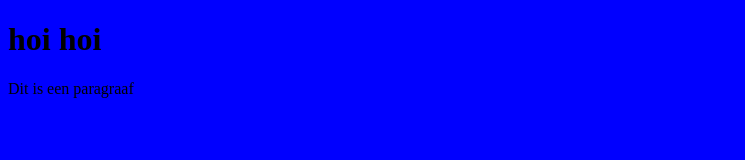
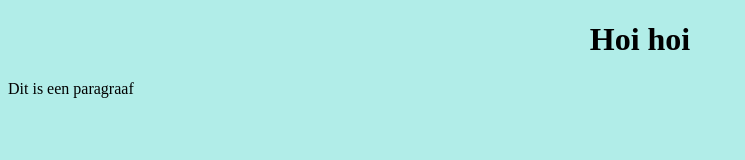
Before and after one commit to Lucaskamminga/MobileappPwA, a website: page Public/index.html in a window 1280 px wide. Shown: the whole page, without its empty margins (0-745 px from the left). Drawn offline with Linux system fonts and the light colour scheme.

Commit message:
first commit

```diff
--- a/Public/index.html
+++ b/Public/index.html
@@ -7,8 +7,8 @@
     <link>
     <title>Mobile App</title>
 </head>
-<body style="background-color: blue;">
- <h1>hoi hoi</h1>
+<body style="background-color: #B1EDE8;">
+ <h1 style="font-family: 'Times New Roman', Times, serif; text-align: center;" >Hoi hoi</h1>
  <p>Dit is een paragraaf</p>
 </body>
 </html>
--- a/index.js
+++ b/index.js
@@ -1,6 +1,6 @@
 const express = require('express');
 const app = express();
-const PORT = 3000;
+const PORT = process.env.PORT || 3000;
 
 app.use(express.static('public'));
 
```
